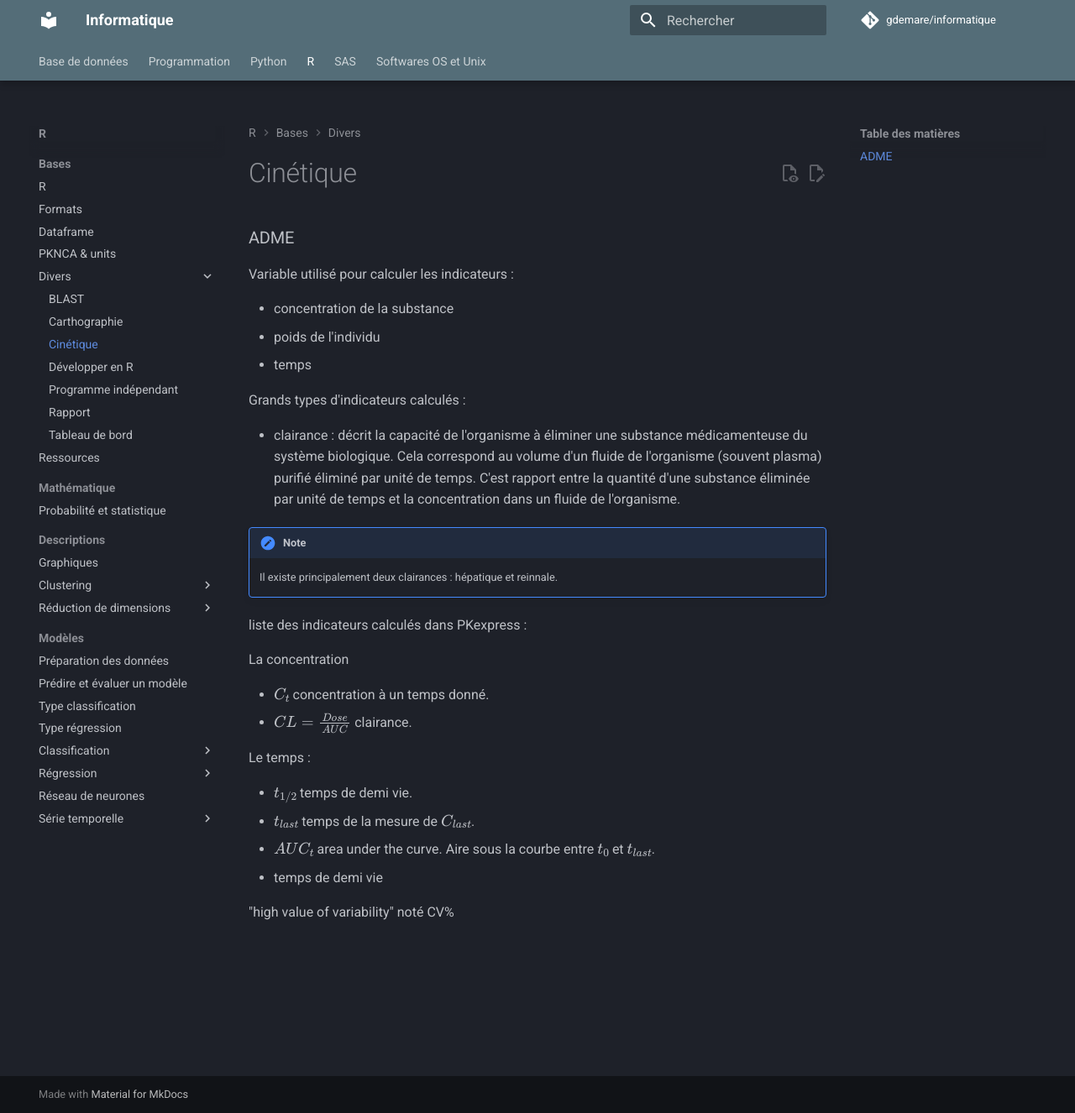
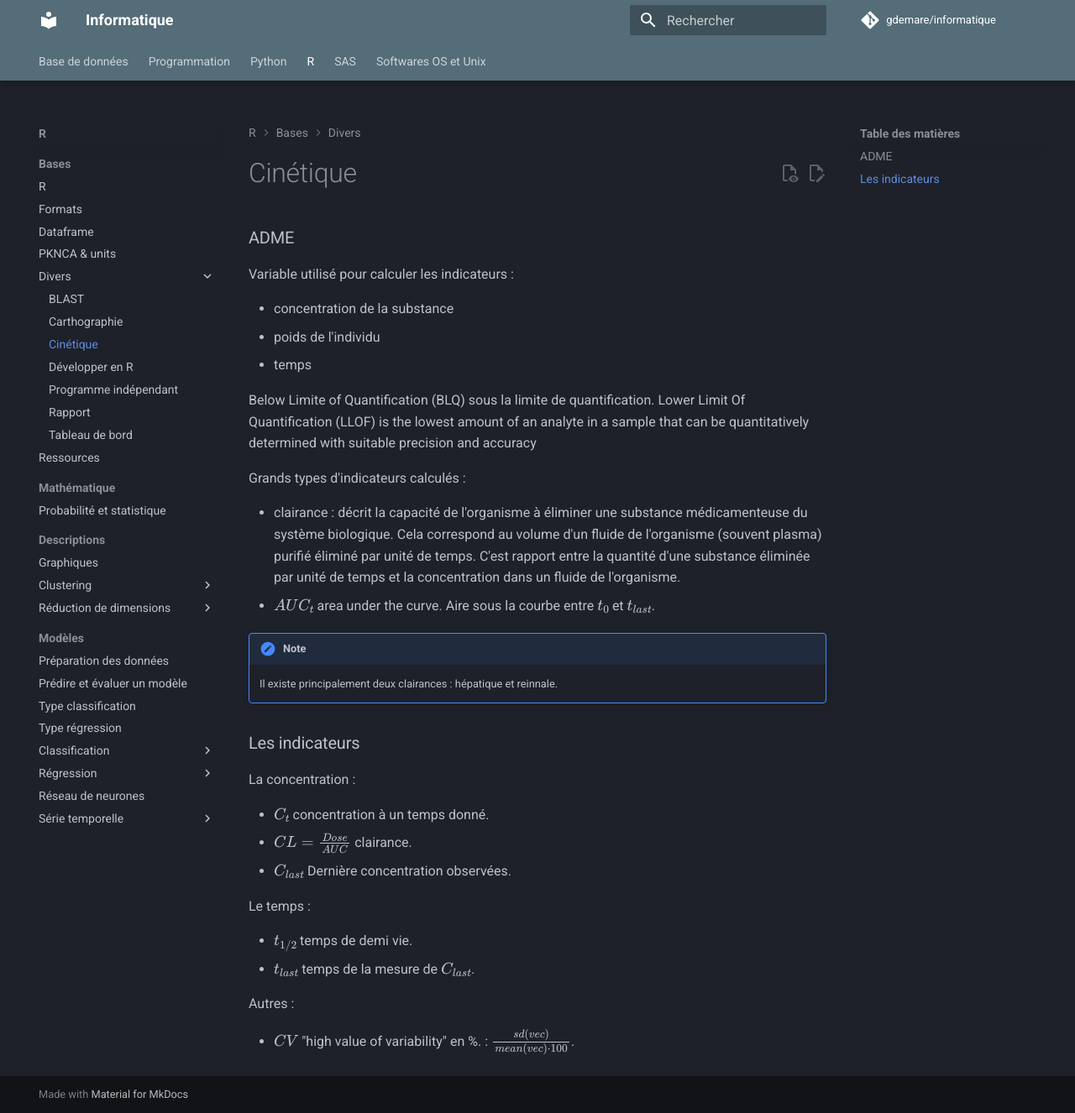
Before and after one commit to gdemare/Informatique, an MkDocs documentation site: the page built from docs/r/cinetique_r.md, in a window 1280 px wide and 1326 px high. Shown: the whole window at 84% size. Built offline with MkDocs 1.6.1 and Material for MkDocs 9.7.7, drawn with Linux system fonts in a browser that asks for light colours; comment, search, counter and statistics services are not loaded.

Commit message:
Update cinetique_r.md

```diff
--- a/docs/r/cinetique_r.md
+++ b/docs/r/cinetique_r.md
@@ -6,28 +6,32 @@ Variable utilisé pour calculer les indicateurs :
 * poids de l'individu
 * temps
 
+Below Limite of Quantification (BLQ) sous la limite de quantification.
+Lower Limit Of Quantification (LLOF) is the lowest amount of an analyte in a sample that can be quantitatively determined with suitable precision and accuracy
+
 Grands types d'indicateurs calculés :
 
 * clairance : décrit la capacité de l'organisme à éliminer une substance médicamenteuse du système biologique.
 Cela correspond au volume d'un fluide de l'organisme (souvent plasma) purifié éliminé par unité de temps. C'est
 rapport entre la quantité d'une substance éliminée par unité de temps et la concentration dans un fluide de l'organisme.
-
+* $AUC_{t}$ area under the curve. Aire sous la courbe entre $t_{0}$ et $t_{last}$.
 
 !!! note
     Il existe principalement deux clairances : hépatique et reinnale.
 
-liste des indicateurs calculés dans PKexpress :
+### Les indicateurs
 
-La concentration
+La concentration :
 
 * $C_t$ concentration à un temps donné.
 * $CL = \frac{Dose}{AUC}$ clairance.
+* $C_{last}$ Dernière concentration observées.
 
 Le temps :
 
 * $t_{1/2}$ temps de demi vie.
 * $t_{last}$ temps de la mesure de $C_{last}$.
-* $AUC_{t}$ area under the curve. Aire sous la courbe entre $t_{0}$ et $t_{last}$.
-* temps de demi vie
 
-"high value of variability" noté CV%
+Autres :
+
+* $CV$ "high value of variability" en %. : $\frac{sd(vec)}{mean(vec) \cdot 100}$.
```
